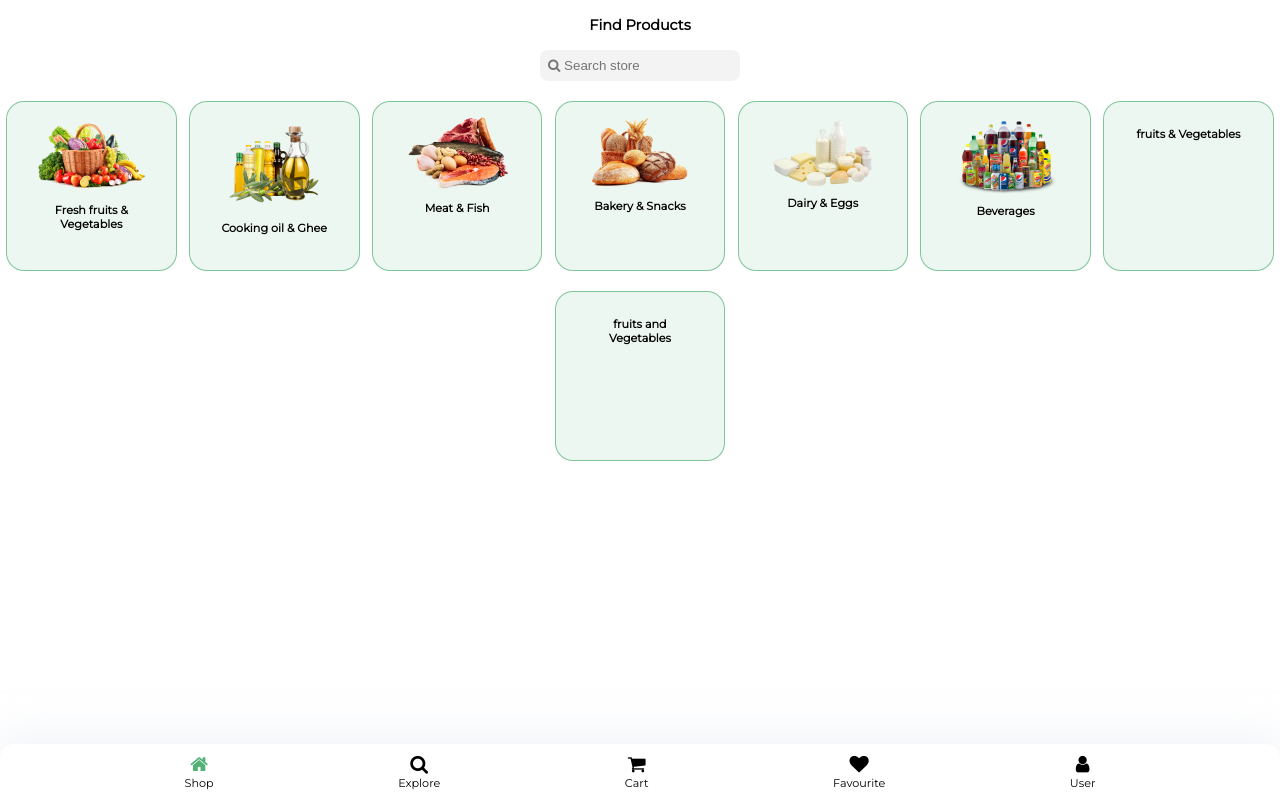
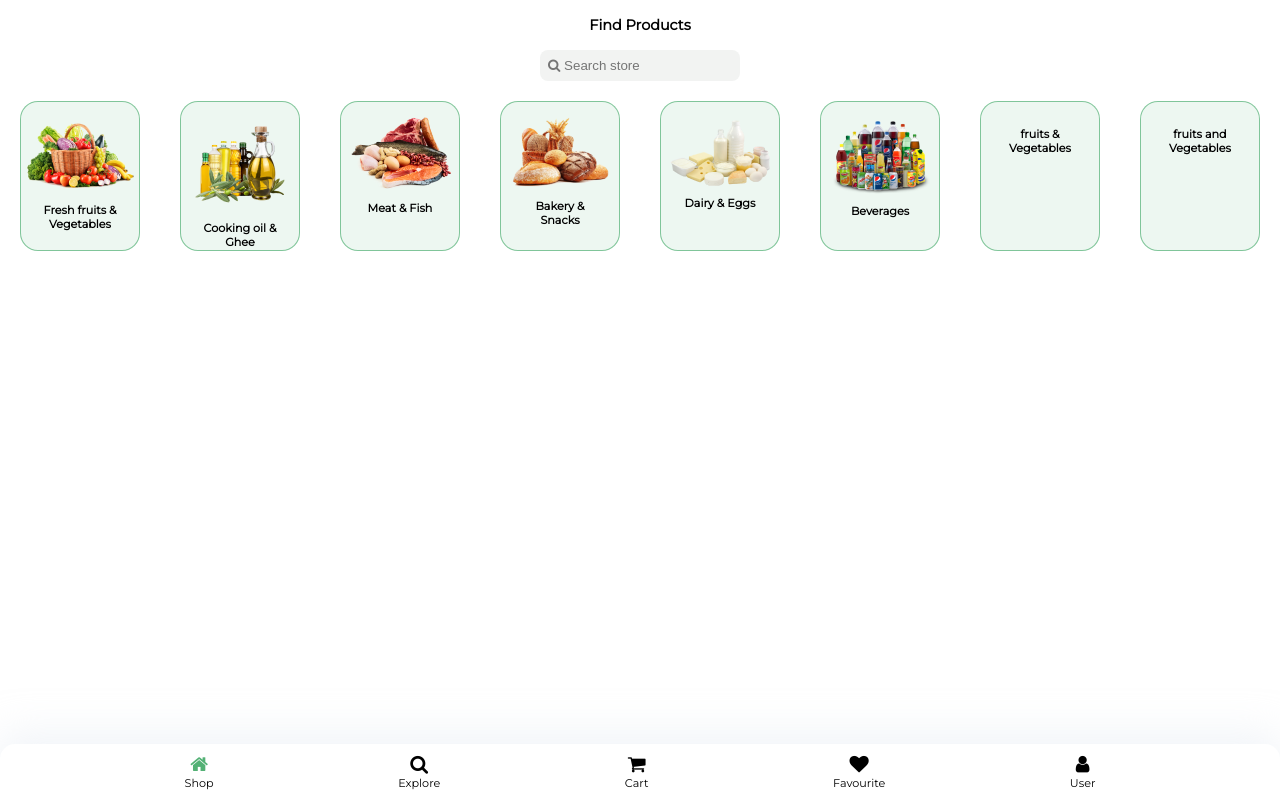
Before and after one commit to RaeNkwocha/E-shop, a React (Create React App) app: page /explore in a window 1280 px wide. Built offline with nearby package versions, Linux system fonts and the light colour scheme.

Commit message:
first commit

```diff
--- a/src/explore.css
+++ b/src/explore.css
@@ -1,6 +1,6 @@
 .new-products{
-width: 170.5px;
-height: 170.11px;
+width: 120.5px;
+height: 150.11px;
 background: rgba(83, 177, 117, 0.1);
 border: 1px solid rgba(83, 177, 117, 0.7);
 border-radius: 18px;
```
